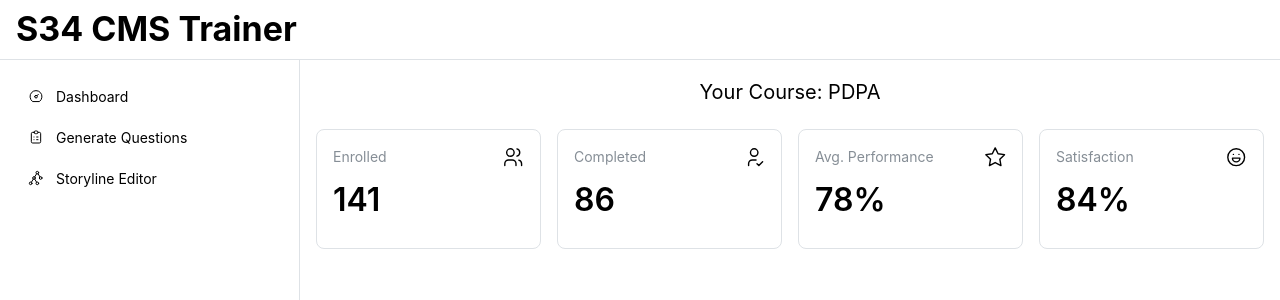
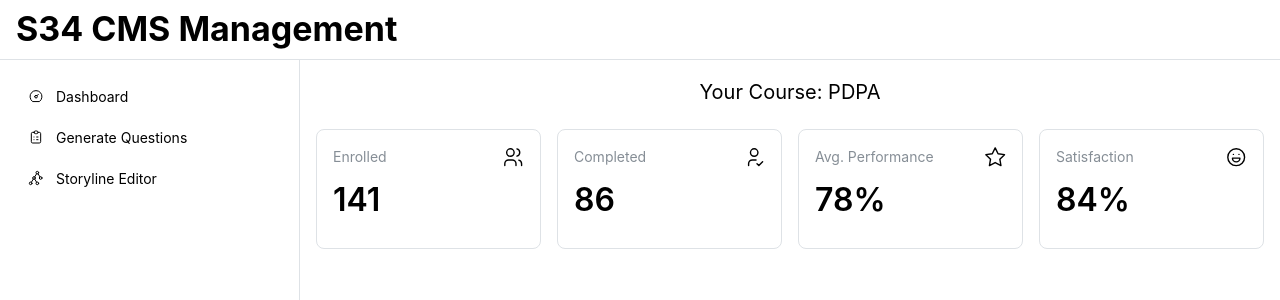
Before and after one commit to fish-r/s34-cms-portal, a Next.js app in the folder client/: page /admin in a window 1280 px wide. Shown: the top 300 px of the page. Built offline with nearby package versions, Linux system fonts and the light colour scheme.

Commit message:
name changes

```diff
--- a/client/app/components/admin/_Base.tsx
+++ b/client/app/components/admin/_Base.tsx
@@ -18,7 +18,7 @@ export const Base = (props: React.PropsWithChildren) => {
       <AppShell.Header>
         <Group h="100%" px="md">
             <Burger opened={opened} onClick={toggle} hiddenFrom="sm" size="sm" />
-            <Title>{NAME} Trainer</Title>
+            <Title>{NAME} Management</Title>
         </Group>
       </AppShell.Header>
 
--- a/client/app/components/user/_Base.tsx
+++ b/client/app/components/user/_Base.tsx
@@ -18,7 +18,7 @@ export const UserBase = (props: React.PropsWithChildren) => {
       <AppShell.Header>
         <Group h="100%" px="md">
             <Burger opened={opened} onClick={toggle} hiddenFrom="sm" size="sm" />
-            <Title>{NAME} Trainee</Title>
+            <Title>{NAME} User</Title>
         </Group>
       </AppShell.Header>
 
```
